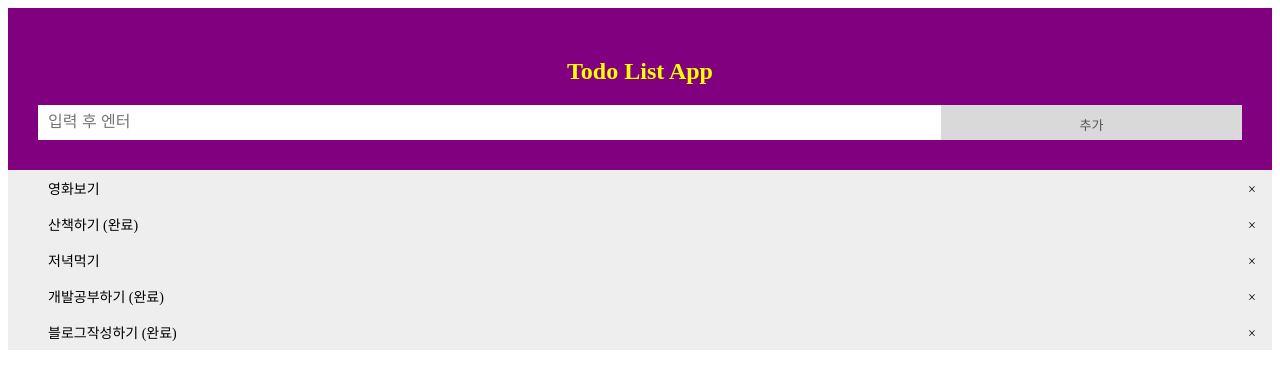
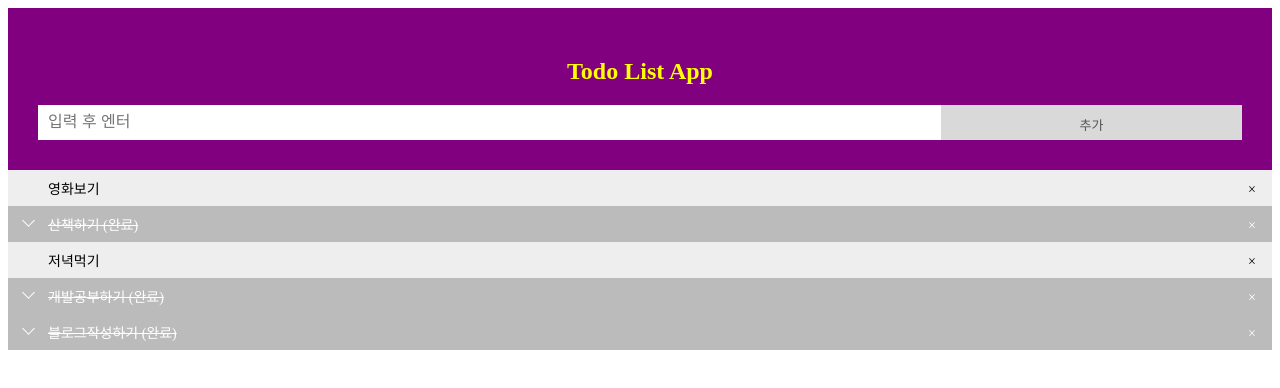
Before and after one commit to kiekk/study-todo-list-with-vue3, a Vue app: page / in a window 1280 px wide. Shown: the top 388 px of the page. Built offline with nearby package versions, Linux system fonts and the light colour scheme.

Commit message:
feat: TodoList isDone 수정 (#2)
* 완료 여부 isDone computed TodoList 컴포넌트로 이동

```diff
--- a/src/components/TodoList.vue
+++ b/src/components/TodoList.vue
@@ -1,6 +1,6 @@
 <template>
   <ul id="todolist">
-    <li v-for="todo in todoList" :key="todo.id">
+    <li v-for="todo in todoList" :key="todo.id" :class="isDone(todo.done)">
       <span>{{ todo.todo }}</span>
       <span v-if="todo.done"> (완료)</span>
       <span class="close">&#x00D7;</span>
@@ -9,7 +9,13 @@
 </template>
 
 <script setup>
+import { computed } from 'vue'
+
 defineProps({
   todoList: Array
 })
+
+const isDone = computed(() => (done) => {
+  return { checked: done }
+})
 </script>
```
